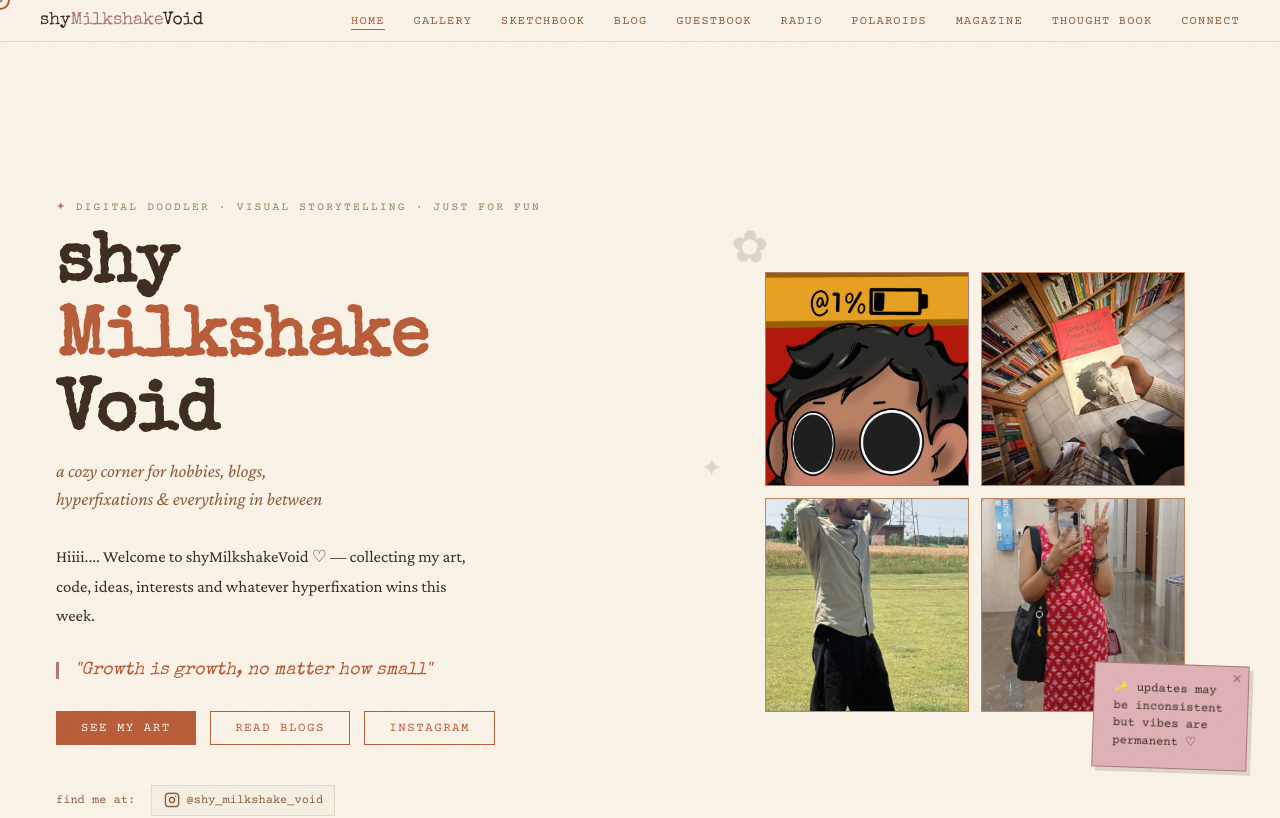
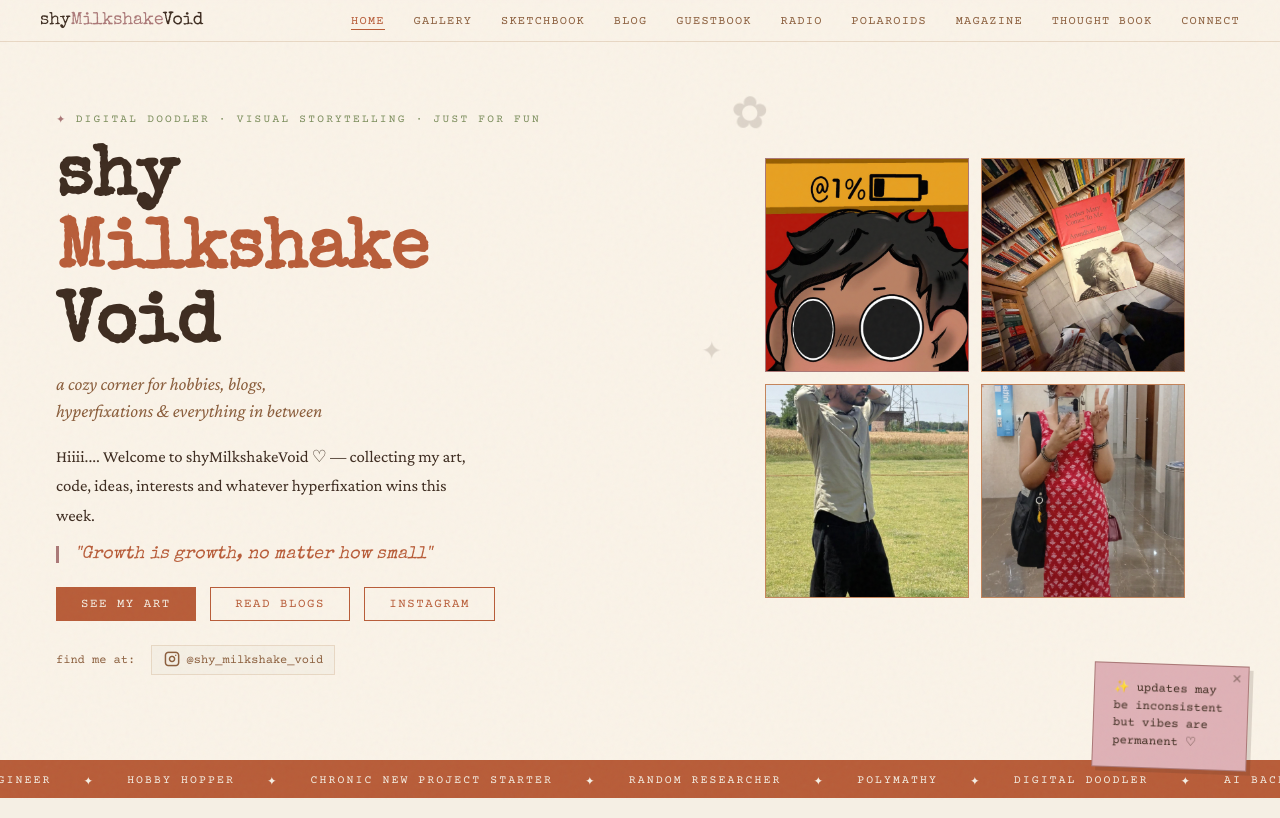
Before and after one commit to akshayasbipin/at_1, a React (Vite) app: page / in a window 1280 px wide. Shown: the top 818 px of the page. Built offline with nearby package versions, Linux system fonts and the light colour scheme; no server answers.

Commit message:
Fixed home page

```diff
--- a/src/App.jsx
+++ b/src/App.jsx
@@ -24,7 +24,7 @@ export default function App() {
       <Cursor />
       <StickyNote />
       <Nav handleNavigate={handleNavigate} />
-      <main style={{ paddingTop: '60px', minHeight: '100vh' }}>
+      <main style={{ minHeight: '100vh' }}>
         <Routes>
           <Route path="/" element={<HomePage handleNavigate={handleNavigate} />} />
           <Route path="/gallery" element={<GalleryPage />} />
--- a/src/index.css
+++ b/src/index.css
@@ -110,6 +110,7 @@ body::before {
 .marquee-wrap {
   background: var(--terracotta);
   overflow: hidden; padding: 0.55rem 0; white-space: nowrap;
+  margin-top: -18px;
 }
 .marquee-inner {
   display: inline-flex; gap: 2rem;
@@ -167,9 +168,10 @@ body::before {
 
 /* ─── HERO ─── */
 .hero-section {
-  min-height: 100vh; padding-top: 60px;
+  min-height: 100vh;
   display: grid; grid-template-columns: 1.1fr 1fr;
   overflow: hidden; position: relative;
+  margin-top: -22px;
 }
 .hero-left {
   padding: 5rem 3rem 3rem 3.5rem;
@@ -192,20 +194,20 @@ body::before {
 .hero-sub {
   font-family: var(--font-body);
   font-size: 1.15rem; font-style: italic;
-  color: var(--brown-mid); margin-bottom: 1.8rem; line-height: 1.5;
+  color: var(--brown-mid); margin-bottom: 1rem; line-height: 1.5;
 }
 .hero-desc {
   font-size: 1.05rem; line-height: 1.75;
-  color: var(--brown-deep); max-width: 44ch; margin-bottom: 2rem;
+  color: var(--brown-deep); max-width: 44ch; margin-bottom: 1rem;
 }
 .hero-quote {
   font-family: var(--font-display);
   font-size: 1.1rem; color: var(--terracotta);
   border-left: 3px solid var(--dusty-rose);
-  padding-left: 1rem; margin-bottom: 2rem;
+  padding-left: 1rem; margin-bottom: 1.5rem;
   font-style: italic;
 }
-.hero-btns { display: flex; gap: 0.9rem; flex-wrap: wrap; margin-bottom: 2.5rem; }
+.hero-btns { display: flex; gap: 0.9rem; flex-wrap: wrap; margin-bottom: 1.5rem; }
 .social-row { display: flex; align-items: center; gap: 1rem; }
 .social-row p { font-family: var(--font-mono); font-size: 0.75rem; color: var(--brown-mid); }
 .social-icon-link {
```
